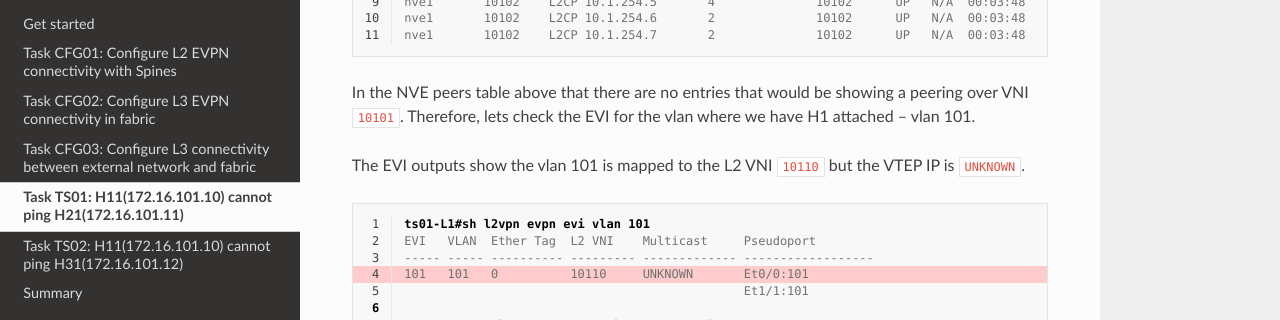
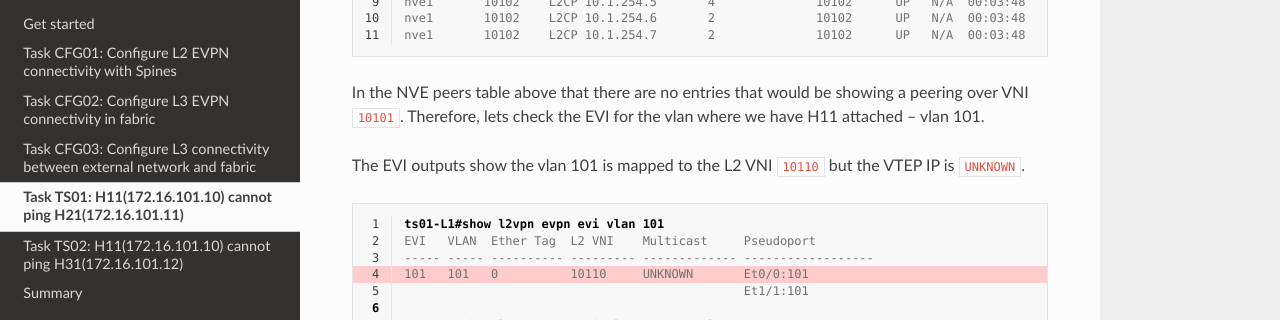
Before and after one commit to dvishchu/labent-1497, a Sphinx documentation site: the page built from docs/source/task_04.rst, in a window 1280 px wide and 900 px high, scrolled down 1539 px. Shown: the part 151-471 px from the top of the window. Built offline with Sphinx 7.4.7 and the Read the Docs theme 2.0.0, drawn with Linux system fonts in a browser that asks for light colours; some of the changed text lies outside the part shown.

Commit message:
Update task_04.rst

```diff
--- a/docs/source/task_04.rst
+++ b/docs/source/task_04.rst
@@ -7,7 +7,7 @@ Task TS01: H11(172.16.101.10) cannot ping H21(172.16.101.11)
 
 .. note::
 
-    To get started, please select in lab manager option ``04`` to initialize lab devices. Please, wait a minute after lab start for network convergence.
+    To get started, please select in lab manager option ``04`` to initialize lab devices. Please wait a minute after lab start for network convergence.
 
 H11 node
 
@@ -65,7 +65,7 @@ We won’t see ARPs for clients over remote VTEP
     nve1       10102    L2CP 10.1.254.6       2              10102      UP   N/A  00:03:48
     nve1       10102    L2CP 10.1.254.7       2              10102      UP   N/A  00:03:48
 
-In the NVE peers table above that there are no entries that would be showing a peering over VNI ``10101``. Therefore, lets check the EVI for the vlan where we have H1 attached – vlan 101.
+In the NVE peers table above that there are no entries that would be showing a peering over VNI ``10101``. Therefore, lets check the EVI for the vlan where we have H11 attached – vlan 101.
 
 The EVI outputs show the vlan 101 is mapped to the L2 VNI ``10110`` but the VTEP IP is ``UNKNOWN``.
 
@@ -74,7 +74,7 @@ The EVI outputs show the vlan 101 is mapped to the L2 VNI ``10110`` but the VTEP
     :emphasize-lines: 4,29,31
     :class: highlight-command highlight-command-11 emphasize-hll
 
-    ts01-L1#sh l2vpn evpn evi vlan 101
+    ts01-L1#show l2vpn evpn evi vlan 101
     EVI   VLAN  Ether Tag  L2 VNI    Multicast     Pseudoport
     ----- ----- ---------- --------- ------------- ------------------
     101   101   0          10110     UNKNOWN       Et0/0:101
```
